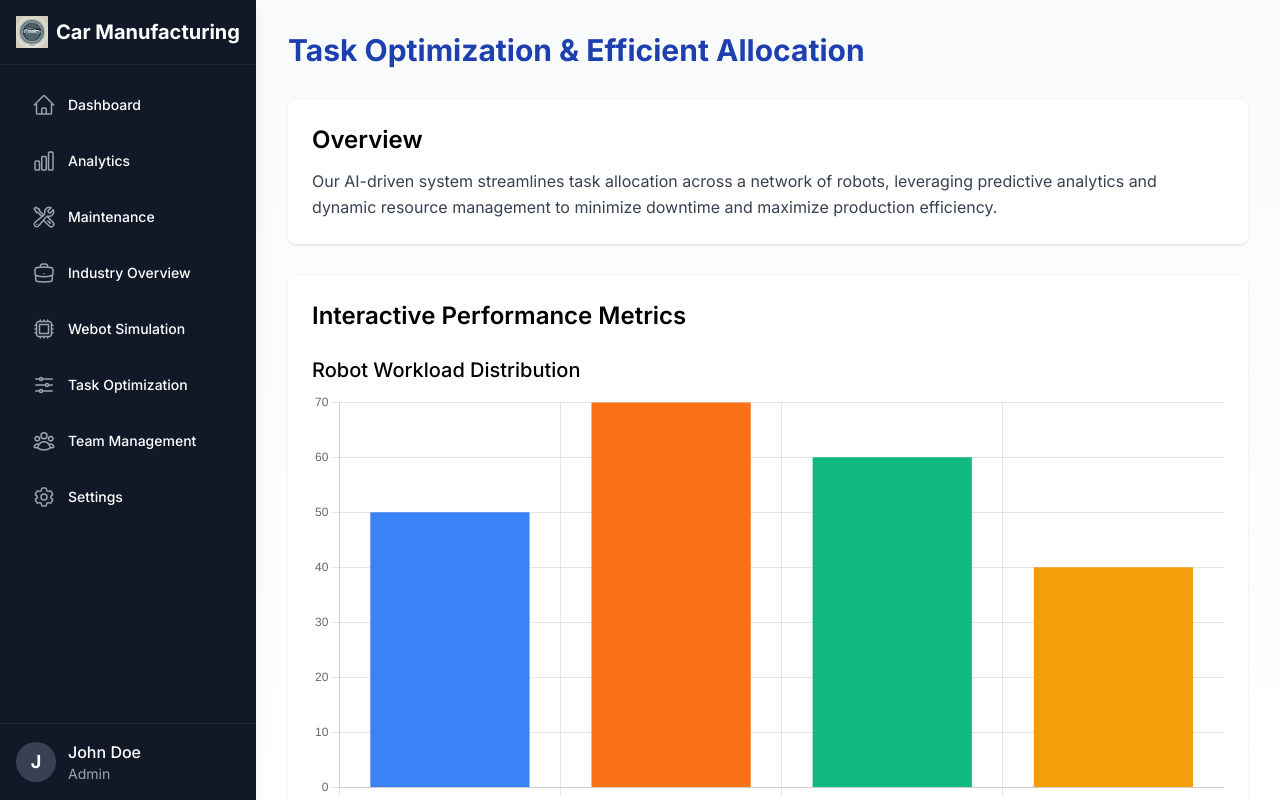
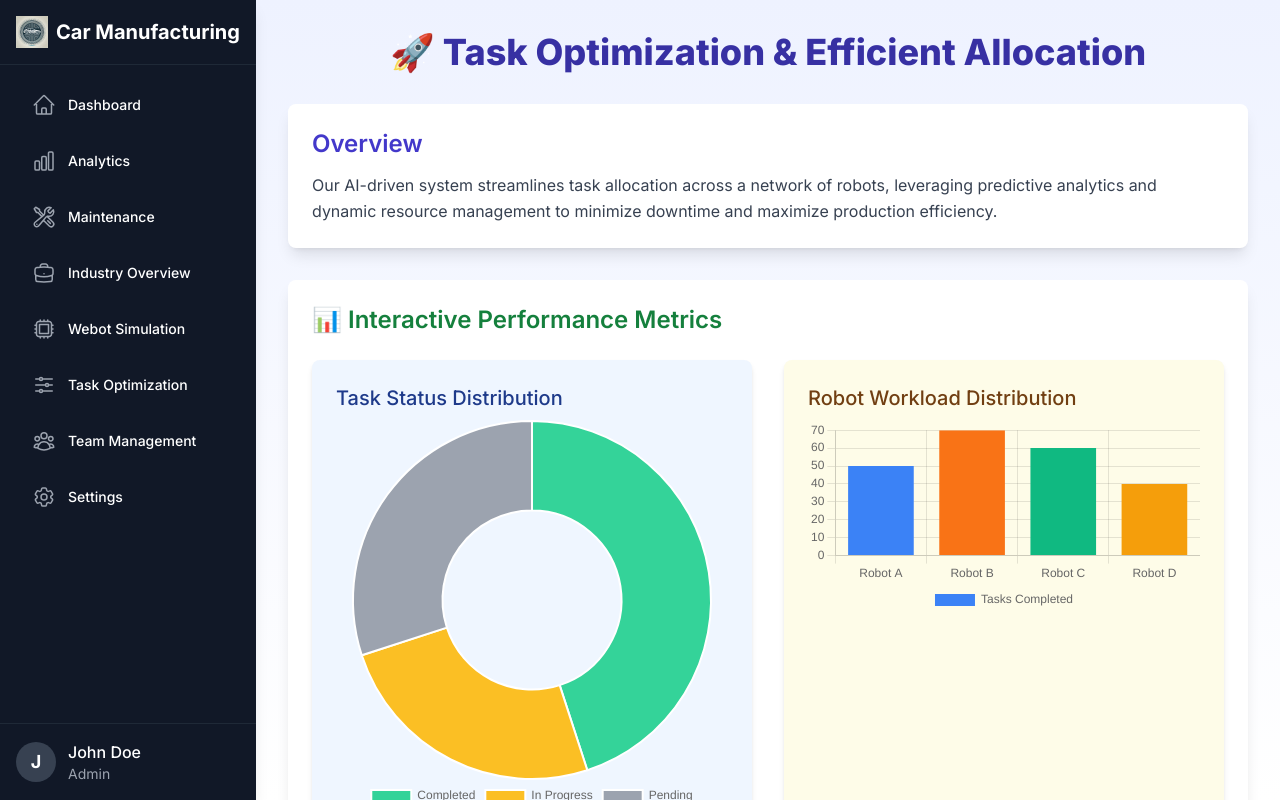
Before and after one commit to CyberKnightsHack/FactoryFlow-AI, a Next.js app: page /task-optimization in a window 1280 px wide. Built offline with nearby package versions, Linux system fonts and the light colour scheme.

Commit message:
Update page.tsx

```diff
--- a/app/task-optimization/page.tsx
+++ b/app/task-optimization/page.tsx
@@ -1,8 +1,8 @@
 "use client"; // Required for client-side animations
 
-import { motion } from 'framer-motion';
-import Sidebar from '../components/Layout/Sidebar';
-import { Doughnut, Bar, Line } from 'react-chartjs-2';
+import { motion } from "framer-motion";
+import Sidebar from "../components/Layout/Sidebar";
+import { Doughnut, Bar, Line } from "react-chartjs-2";
 import {
   Chart as ChartJS,
   CategoryScale,
@@ -13,8 +13,8 @@ import {
   PointElement,
   Tooltip,
   Legend,
-  Title
-} from 'chart.js';
+  Title,
+} from "chart.js";
 
 // Register Chart.js components
 ChartJS.register(
@@ -32,13 +32,13 @@ ChartJS.register(
 type User = {
   id: string;
   name: string;
-  role: 'admin' | 'manager' | 'operator';
+  role: "admin" | "manager" | "operator";
 };
 
 const mockUser: User = {
-  id: '1',
-  name: 'John Doe',
-  role: 'admin',
+  id: "1",
+  name: "John Doe",
+  role: "admin",
 };
 
 // Animation variants
@@ -46,8 +46,8 @@ const containerVariants = {
   hidden: { opacity: 0 },
   visible: {
     opacity: 1,
-    transition: { staggerChildren: 0.2, delayChildren: 0.3 }
-  }
+    transition: { staggerChildren: 0.2, delayChildren: 0.3 },
+  },
 };
 
 const fadeUpVariant = {
@@ -55,64 +55,56 @@ const fadeUpVariant = {
   visible: {
     opacity: 1,
     y: 0,
-    transition: { duration: 0.6, ease: 'easeOut' }
-  }
+    transition: { duration: 0.6, ease: "easeOut" },
+  },
 };
 
 // Sample data for interactive graphs
 
 // Doughnut Chart (Task Status Distribution)
 const doughnutData = {
-  labels: ['Completed', 'In Progress', 'Pending'],
+  labels: ["Completed", "In Progress", "Pending"],
   datasets: [
     {
       data: [45, 25, 30],
-      backgroundColor: ['#34D399', '#FBBF24', '#9CA3AF'],
-      hoverOffset: 6
-    }
-  ]
+      backgroundColor: ["#34D399", "#FBBF24", "#9CA3AF"],
+      hoverOffset: 6,
+    },
+  ],
 };
 
 // Bar Chart (Resource Allocation per Robot)
 const barData = {
-  labels: ['Robot A', 'Robot B', 'Robot C', 'Robot D'],
+  labels: ["Robot A", "Robot B", "Robot C", "Robot D"],
   datasets: [
     {
-      label: 'Tasks Completed',
+      label: "Tasks Completed",
       data: [50, 70, 60, 40],
-      backgroundColor: ['#3B82F6', '#F97316', '#10B981', '#F59E0B']
-    }
-  ]
+      backgroundColor: ["#3B82F6", "#F97316", "#10B981", "#F59E0B"],
+    },
+  ],
 };
 
 // Line Chart (Production Efficiency Over Time)
 const lineData = {
-  labels: ['Jan', 'Feb', 'Mar', 'Apr', 'May', 'Jun'],
+  labels: ["Jan", "Feb", "Mar", "Apr", "May", "Jun"],
   datasets: [
     {
-      label: 'Efficiency (%)',
+      label: "Efficiency (%)",
       data: [80, 85, 82, 88, 90, 87],
-      borderColor: '#3B82F6',
-      backgroundColor: 'rgba(59, 130, 246, 0.2)',
+      borderColor: "#3B82F6",
+      backgroundColor: "rgba(59, 130, 246, 0.2)",
       fill: true,
-      tension: 0.4
-    }
-  ]
+      tension: 0.4,
+    },
+  ],
 };
-
-// Sample data for task allocation table
-const taskAllocationData = [
-  { id: '1', taskName: 'Assembly', assignedRobot: 'Robot A', status: 'Completed', efficiency: '92%' },
-  { id: '2', taskName: 'Welding', assignedRobot: 'Robot B', status: 'In Progress', efficiency: '85%' },
-  { id: '3', taskName: 'Painting', assignedRobot: 'Robot C', status: 'Pending', efficiency: 'N/A' },
-  { id: '4', taskName: 'Inspection', assignedRobot: 'Robot D', status: 'Completed', efficiency: '95%' },
-];
 
 export default function TaskOptimization() {
   return (
     <>
       <Sidebar user={mockUser} />
-      <main className="flex-1 p-8 overflow-auto bg-gradient-to-b from-gray-50 to-white">
+      <main className="flex-1 p-8 overflow-auto bg-gradient-to-b from-indigo-50 to-white">
         <motion.div
           className="space-y-8"
           initial="hidden"
@@ -121,65 +113,103 @@ export default function TaskOptimization() {
         >
           {/* Page Title */}
           <motion.h1
-            className="text-3xl font-bold text-blue-800"
+            className="text-4xl font-extrabold text-indigo-800 text-center"
             variants={fadeUpVariant}
           >
-            Task Optimization & Efficient Allocation
+            🚀 Task Optimization & Efficient Allocation
           </motion.h1>
 
           {/* Overview Section */}
-          <motion.section variants={fadeUpVariant} className="bg-white p-6 rounded-lg shadow">
-            <h2 className="text-2xl font-semibold mb-3">Overview</h2>
+          <motion.section
+            variants={fadeUpVariant}
+            className="bg-white p-6 rounded-lg shadow-lg hover:shadow-xl transition duration-300"
+          >
+            <h2 className="text-2xl font-semibold text-indigo-700 mb-3">
+              Overview
+            </h2>
             <p className="text-gray-700 leading-relaxed">
-              Our AI-driven system streamlines task allocation across a network of robots,
-              leveraging predictive analytics and dynamic resource management to minimize downtime
-              and maximize production efficiency.
+              Our AI-driven system streamlines task allocation across a network
+              of robots, leveraging predictive analytics and dynamic resource
+              management to minimize downtime and maximize production
+              efficiency.
             </p>
           </motion.section>
 
           {/* Interactive Graphs Section */}
-          <motion.section variants={fadeUpVariant} className="bg-white p-6 rounded-lg shadow space-y-6">
-            <h2 className="text-2xl font-semibold mb-3">Interactive Performance Metrics</h2>
-            {/* Bar Chart */}
-            <div>
-              <h3 className="text-xl font-medium mb-2">Robot Workload Distribution</h3>
-              <Bar data={barData} options={{ responsive: true, plugins: { legend: { position: 'bottom' } } }} />
+          <motion.section
+            variants={fadeUpVariant}
+            className="bg-white p-6 rounded-lg shadow-lg space-y-6 hover:shadow-xl transition duration-300"
+          >
+            <h2 className="text-2xl font-semibold text-green-700 mb-3">
+              📊 Interactive Performance Metrics
+            </h2>
+
+            <div className="grid grid-cols-1 md:grid-cols-2 gap-8">
+              {/* Doughnut Chart */}
+              <motion.div
+                className="p-6 bg-blue-50 rounded-lg shadow-md hover:shadow-lg transition duration-300"
+                whileHover={{ scale: 1.03 }}
+              >
+                <h3 className="text-xl font-medium text-blue-900 mb-2">
+                  Task Status Distribution
+                </h3>
+                <Doughnut
+                  data={doughnutData}
+                  options={{
+                    responsive: true,
+                    plugins: { legend: { position: "bottom" } },
+                  }}
+                />
+              </motion.div>
+
+              {/* Bar Chart */}
+              <motion.div
+                className="p-6 bg-yellow-50 rounded-lg shadow-md hover:shadow-lg transition duration-300"
+                whileHover={{ scale: 1.03 }}
+              >
+                <h3 className="text-xl font-medium text-yellow-900 mb-2">
+                  Robot Workload Distribution
+                </h3>
+                <Bar
+                  data={barData}
+                  options={{
+                    responsive: true,
+                    plugins: { legend: { position: "bottom" } },
+                  }}
+                />
+              </motion.div>
             </div>
+
             {/* Line Chart */}
-            <div>
-              <h3 className="text-xl font-medium mb-2">Production Efficiency Over Time</h3>
-              <Line data={lineData} options={{ responsive: true, plugins: { legend: { position: 'bottom' } } }} />
-            </div>
+            <motion.div
+              className="p-6 bg-green-50 rounded-lg shadow-md hover:shadow-lg transition duration-300"
+              whileHover={{ scale: 1.03 }}
+            >
+              <h3 className="text-xl font-medium text-green-900 mb-2">
+                Production Efficiency Over Time
+              </h3>
+              <Line
+                data={lineData}
+                options={{
+                  responsive: true,
+                  plugins: { legend: { position: "bottom" } },
+                }}
+              />
+            </motion.div>
           </motion.section>
+        </motion.div>
 
-          {/* Task Allocation Table Section */}
-          <motion.section variants={fadeUpVariant} className="bg-white p-6 rounded-lg shadow">
-            <h2 className="text-2xl font-semibold mb-3">Task Allocation Details</h2>
-            <div className="overflow-x-auto">
-              <table className="min-w-full divide-y divide-gray-200">
-                <thead className="bg-gray-50">
-                  <tr>
-                    <th className="px-4 py-2 text-left text-xs font-medium text-gray-500 uppercase tracking-wider">Task</th>
-                    <th className="px-4 py-2 text-left text-xs font-medium text-gray-500 uppercase tracking-wider">Assigned Robot</th>
-                    <th className="px-4 py-2 text-left text-xs font-medium text-gray-500 uppercase tracking-wider">Status</th>
-                    <th className="px-4 py-2 text-left text-xs font-medium text-gray-500 uppercase tracking-wider">Efficiency</th>
-                  </tr>
-                </thead>
-                <tbody className="bg-white divide-y divide-gray-200">
-                  {taskAllocationData.map(task => (
-                    <tr key={task.id}>
-                      <td className="px-4 py-2 whitespace-nowrap text-sm text-gray-700">{task.taskName}</td>
-                      <td className="px-4 py-2 whitespace-nowrap text-sm text-gray-700">{task.assignedRobot}</td>
-                      <td className="px-4 py-2 whitespace-nowrap text-sm text-gray-700">{task.status}</td>
-                      <td className="px-4 py-2 whitespace-nowrap text-sm font-medium text-gray-900">{task.efficiency}</td>
-                    </tr>
-                  ))}
-                </tbody>
-              </table>
-            </div>
-          </motion.section>
-
-        </motion.div>
+        <div className="mt-8">
+        <h3 className="text-xl font-semibold text-center text-gray-800 mb-4">
+          🎥 Optimization
+        </h3>
+        <div className="rounded-lg overflow-hidden shadow-lg">
+          <video className="w-full h-auto" autoPlay muted loop>
+            <source src="/opti.mp4" type="video/mp4" />
+            Your browser does not support the video tag.
+          </video>
+        </div>
+      </div>
       </main>
     </>
   );
```
